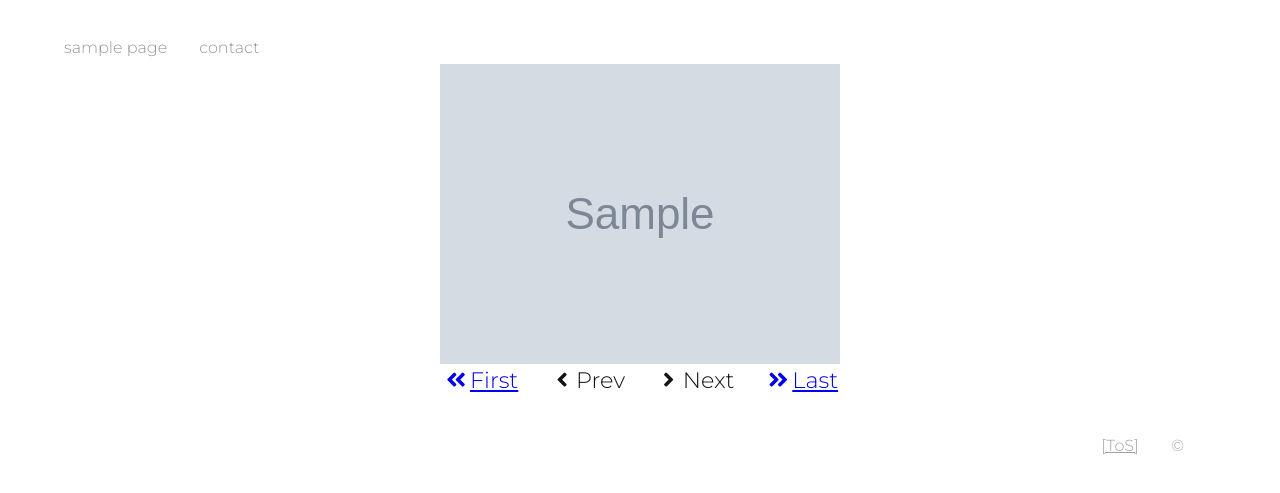
After one commit to Doktor/saltpita.com, a Django app: template templates/comic.html in a window 1280 px wide. The commit adds this page. Shown: the top 493 px of the page. Run offline with Django 3.2, Linux system fonts and the light colour scheme; tables that the repository leaves empty hold one stand-in row (values such as "Sample post"); the template is opened without the code that fills it: values that come from a table or form of the project are taken from there, most other values are stand-ins (such as "Sample title", 1, 10 or a date in 2020); grey boxes marked "Sample" are stand-in pictures; style sheets or scripts are compiled from the project's sources; parts of the project's set-up code (start-up, migrations or seed data) failed here and were passed over; some libraries are stand-ins or nearby versions.

Commit message:
Initial implementation of comic pages

```diff
--- a/pita/models.py
+++ b/pita/models.py
@@ -1,10 +1,11 @@
 from django.core.exceptions import ValidationError
 from django.core.files import File
 from django.db import models
-from django.db.models import Q
+from django.db.models import Q, QuerySet
 from django.db.models.signals import post_save, pre_save
 from django.dispatch import receiver
 from django.urls import reverse
+from django.utils.safestring import mark_safe
 from django.utils.text import slugify
 
 import os
@@ -13,6 +14,7 @@ import uuid
 from io import BytesIO
 from markdown import markdown
 from model_utils.managers import InheritanceManager
+from typing import Optional
 
 
 class Page(models.Model):
@@ -267,3 +269,79 @@ pre_save.connect(update_positions, sender=Page,
                  dispatch_uid='pita.models.update_page_positions')
 pre_save.connect(update_positions, sender=Artwork,
                  dispatch_uid='pita.models.update_artwork_positions')
+
+
+def get_comic_page_path(page: 'ComicPage', original_name: str) -> str:
+    _, ext = os.path.splitext(original_name)
+    ext = ext.lstrip('.')
+
+    return f"comics/{page.comic.slug}/{page.number}.{ext}"
+
+
+class Comic(models.Model):
+    title = models.CharField(max_length=100)
+    slug = models.SlugField(max_length=100)
+
+    def __str__(self) -> str:
+        return self.title
+
+    def get_absolute_url(self) -> str:
+        return reverse('comic', kwargs={'slug': self.slug})
+
+
+class ComicPage(models.Model):
+    comic = models.ForeignKey(
+        Comic, on_delete=models.PROTECT, related_name='pages')
+    number = models.PositiveSmallIntegerField()
+
+    image = models.ImageField(upload_to=get_comic_page_path)
+    uploaded = models.DateTimeField(auto_now_add=True)
+
+    def __str__(self) -> str:
+        return f"{self.comic.title}, page {self.number}"
+
+    def get_absolute_url(self) -> str:
+        return reverse('comic_page', kwargs={'slug': self.comic.slug, 'number': self.number})
+
+    # Navigation
+
+    def get_qs(self) -> QuerySet:
+        return ComicPage.objects.filter(comic=self.comic)
+
+    def get_first(self) -> Optional['ComicPage']:
+        qs = self.get_qs().filter(number__lte=self.number).order_by('number')
+        return qs[0] if qs else None
+
+    def get_previous(self) -> Optional['ComicPage']:
+        qs = self.get_qs().filter(number__lt=self.number).order_by('-number')
+        return qs[0] if qs else None
+
+    def get_next(self) -> Optional['ComicPage']:
+        qs = self.get_qs().filter(number__gt=self.number).order_by('number')
+        return qs[0] if qs else None
+
+    def get_last(self) -> Optional['ComicPage']:
+        qs = self.get_qs().filter(number__gte=self.number).order_by('-number')
+        return qs[0] if qs else None
+
+    @staticmethod
+    def get_link(page, label, icon_name) -> str:
+        icon = f"<i class=\"fas fa-fw fa-{icon_name}\"></i>"
+        text = f"<span>{label}</span>"
+
+        if page is not None:
+            ret = f"<a href=\"{page.get_absolute_url()}\">{icon}{text}</a>"
+        else:
+            ret = f"{icon}{text}"
+
+        return mark_safe(ret)
+
+    def get_links(self) -> list:
+        links = [
+            (self.get_first(), 'First', 'angle-double-left'),
+            (self.get_previous(), 'Prev', 'angle-left'),
+            (self.get_next(), 'Next', 'angle-right'),
+            (self.get_last(), 'Last', 'angle-double-right'),
+        ]
+
+        return [self.get_link(*link) for link in links]
--- a/pita/urls.py
+++ b/pita/urls.py
@@ -2,6 +2,7 @@ from django.conf import settings
 from django.conf.urls import url
 from django.conf.urls.static import static
 from django.contrib import admin
+from django.urls import include, path
 
 from pita import views
 
@@ -15,8 +16,16 @@ if settings.DEBUG:
     urlpatterns += static(settings.MEDIA_URL,
                           document_root=settings.MEDIA_ROOT)
 
+comic_patterns = [
+    path('<slug:slug>/<int:number>', views.view_comic, name='comic_page'),
+    path('<slug:slug>', views.view_comic, name='comic'),
+
+    path('', views.comic_index, name='comic_index'),
+]
+
 urlpatterns += [
-    url(r'^$', views.index, name='index'),
-    url(r'^contact$', views.ContactView.as_view(), name='contact'),
+    path('', views.index, name='index'),
+    path('contact/', views.ContactView.as_view(), name='contact'),
+    path('comics/', include(comic_patterns)),
     url(r'^(?P<slug>[a-z0-9]+(?:-[a-z0-9]+)*)$', views.page, name='page'),
 ]
--- a/static/pita.scss
+++ b/static/pita.scss
@@ -245,3 +245,31 @@ footer {
   border: 2px solid;
   font-weight: 400;
 }
+
+.lum-gallery-button {
+  height: 100%;
+}
+
+.comic-image {
+  display: flex;
+  justify-content: center;
+  width: 100%;
+
+  img {
+    max-width: 1200px;
+  }
+}
+
+.comic-nav {
+  margin: 0;
+  padding: 0;
+
+  list-style-type: none;
+  text-align: center;
+
+  li {
+    display: inline-block;
+
+    margin: 0 12px;
+  }
+}
--- a/templates/base.html
+++ b/templates/base.html
@@ -12,6 +12,7 @@
 
   <link rel="stylesheet" href="https://cdnjs.cloudflare.com/ajax/libs/normalize/4.1.1/normalize.min.css">
   <link rel="stylesheet" href="https://fonts.googleapis.com/css?family=Montserrat:300,700">
+  <link rel="stylesheet" href="https://use.fontawesome.com/releases/v5.10.1/css/all.css" integrity="sha384-wxqG4glGB3nlqX0bi23nmgwCSjWIW13BdLUEYC4VIMehfbcro/ATkyDsF/AbIOVe" crossorigin="anonymous">
   <link rel="stylesheet" href="{% static 'pita.css' %}">
   <link rel="shortcut icon" href="{% static 'favicon.png' %}">
   {% block style %}{% endblock %}
--- /dev/null
+++ b/templates/comic.html
@@ -0,0 +1,17 @@
+{% extends "base.html" %}
+
+{% block title %}{{ comic.title.capitalize }} &mdash; page {{ page.number }} | {{ block.super }}{% endblock %}
+
+{% block content %}
+<section class="comic-image">
+  <img src="{{ page.image.url }}" alt="Comic page">
+</section>
+
+<section class="comic-nav-container">
+  <ul class="comic-nav">
+    {% for link in page.get_links %}
+    <li>{{ link }}</li>
+    {% endfor %}
+  </ul>
+</section>
+{% endblock %}
```
Also changed, not shown: pita/admin.py (+12 -1 lines), pita/views.py (+22 -2 lines), templates/comics.html (added, +19 -0 lines).
